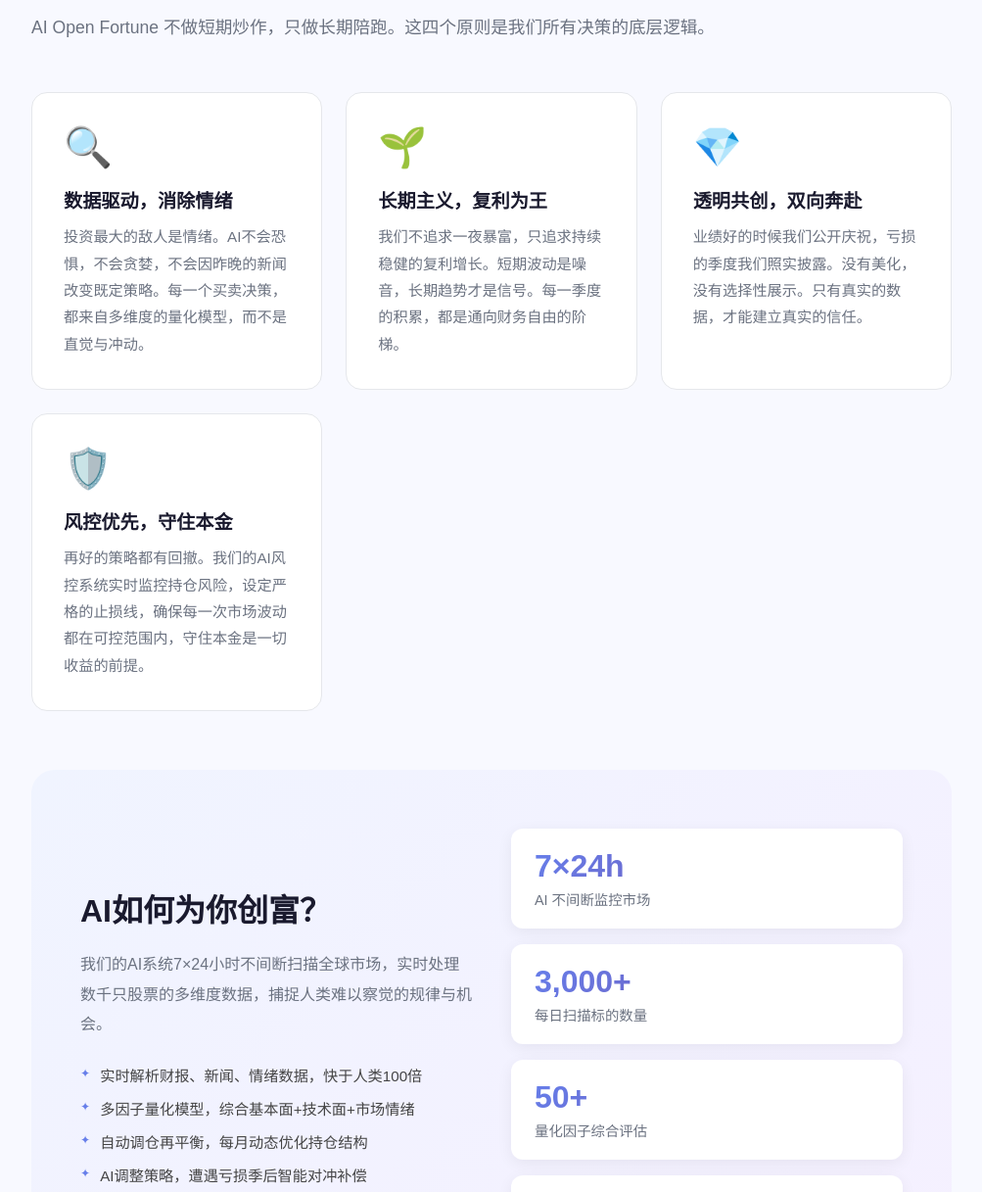
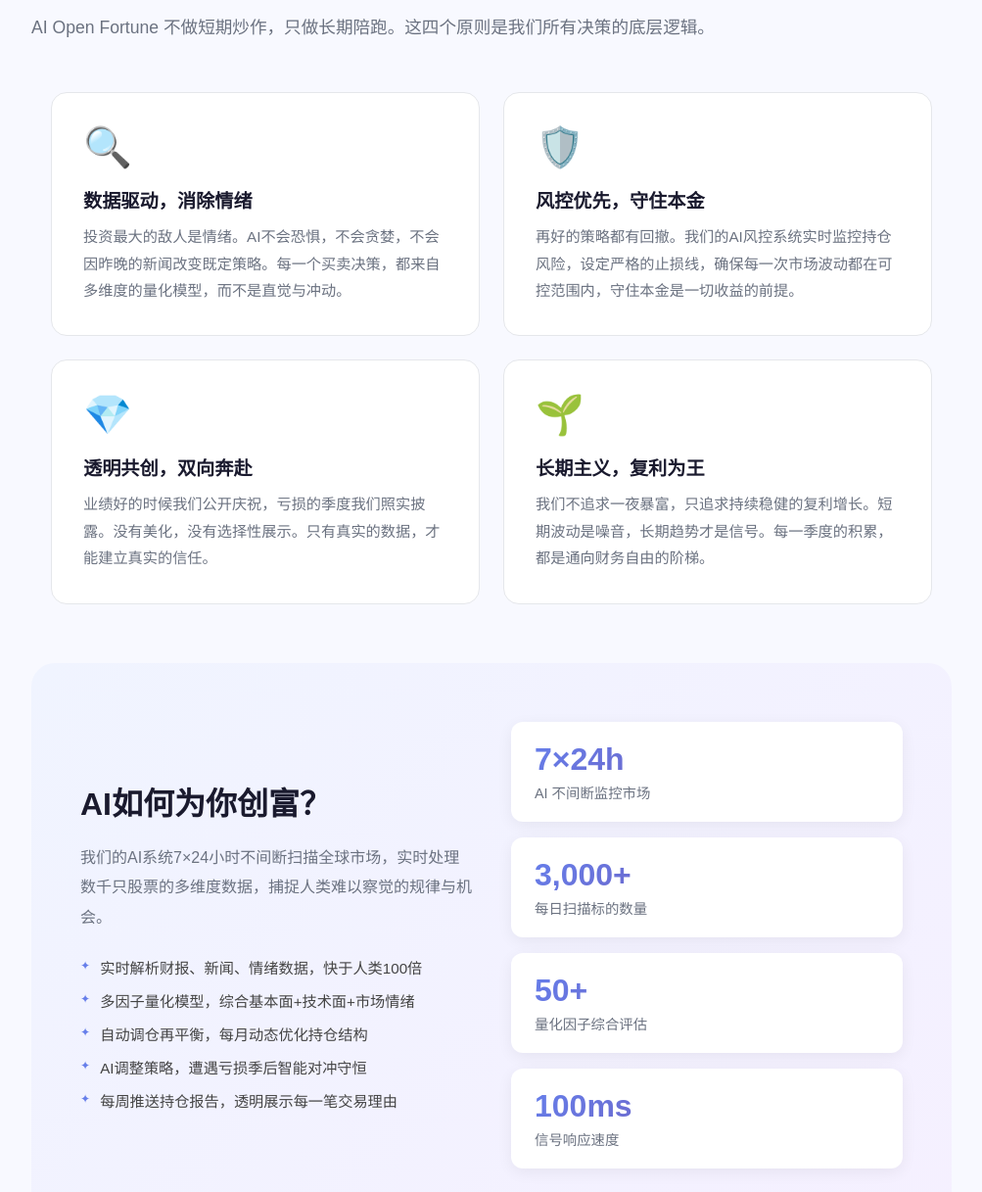
Before and after one commit to tiantaochen844-lab/bigbull, a website: page public/philosophy.html in a window 1280 px wide. Shown: the part 718-1935 px from the top of the page at 98% size, without its empty margins (138-1141 px from the left). Drawn offline with Linux system fonts and the light colour scheme.

Commit message:
refine: 智能对冲补偿→守恒 + 四大支柱2×2布局调整

```diff
--- a/public/philosophy.html
+++ b/public/philosophy.html
@@ -35,7 +35,7 @@
         .section-subtitle { font-size: 1.1em; color: #6b7280; line-height: 1.8; margin-bottom: 50px; }
 
         /* 核心理念卡片 */
-        .principles-grid { display: grid; grid-template-columns: repeat(auto-fit, minmax(280px, 1fr)); gap: 24px; margin-bottom: 60px; }
+        .principles-grid { display: grid; grid-template-columns: repeat(2, 1fr); gap: 24px; margin-bottom: 60px; max-width: 900px; margin-left: auto; margin-right: auto; }
         .principle-card { background: white; border-radius: 16px; padding: 32px; border: 1px solid #e5e7eb; transition: all 0.3s; }
         .principle-card:hover { border-color: #667eea; box-shadow: 0 8px 30px rgba(102,126,234,0.15); transform: translateY(-4px); }
         .principle-icon { font-size: 2.5em; margin-bottom: 16px; }
@@ -85,6 +85,7 @@
             .nav { padding: 12px 16px; }
             .section { padding: 50px 20px; }
             .ai-section, .promise-section { padding: 40px 25px; }
+            .principles-grid { grid-template-columns: 1fr; }
         }
     </style>
 </head>
@@ -125,9 +126,9 @@
             <div class="principle-text">投资最大的敌人是情绪。AI不会恐惧，不会贪婪，不会因昨晚的新闻改变既定策略。每一个买卖决策，都来自多维度的量化模型，而不是直觉与冲动。</div>
         </div>
         <div class="principle-card">
-            <div class="principle-icon">🌱</div>
-            <div class="principle-title">长期主义，复利为王</div>
-            <div class="principle-text">我们不追求一夜暴富，只追求持续稳健的复利增长。短期波动是噪音，长期趋势才是信号。每一季度的积累，都是通向财务自由的阶梯。</div>
+            <div class="principle-icon">🛡️</div>
+            <div class="principle-title">风控优先，守住本金</div>
+            <div class="principle-text">再好的策略都有回撤。我们的AI风控系统实时监控持仓风险，设定严格的止损线，确保每一次市场波动都在可控范围内，守住本金是一切收益的前提。</div>
         </div>
         <div class="principle-card">
             <div class="principle-icon">💎</div>
@@ -135,9 +136,9 @@
             <div class="principle-text">业绩好的时候我们公开庆祝，亏损的季度我们照实披露。没有美化，没有选择性展示。只有真实的数据，才能建立真实的信任。</div>
         </div>
         <div class="principle-card">
-            <div class="principle-icon">🛡️</div>
-            <div class="principle-title">风控优先，守住本金</div>
-            <div class="principle-text">再好的策略都有回撤。我们的AI风控系统实时监控持仓风险，设定严格的止损线，确保每一次市场波动都在可控范围内，守住本金是一切收益的前提。</div>
+            <div class="principle-icon">🌱</div>
+            <div class="principle-title">长期主义，复利为王</div>
+            <div class="principle-text">我们不追求一夜暴富，只追求持续稳健的复利增长。短期波动是噪音，长期趋势才是信号。每一季度的积累，都是通向财务自由的阶梯。</div>
         </div>
     </div>
 
@@ -151,7 +152,7 @@
                     <li>实时解析财报、新闻、情绪数据，快于人类100倍</li>
                     <li>多因子量化模型，综合基本面+技术面+市场情绪</li>
                     <li>自动调仓再平衡，每月动态优化持仓结构</li>
-                    <li>AI调整策略，遭遇亏损季后智能对冲补偿</li>
+                    <li>AI调整策略，遭遇亏损季后智能对冲守恒</li>
                     <li>每周推送持仓报告，透明展示每一笔交易理由</li>
                 </ul>
             </div>
```
